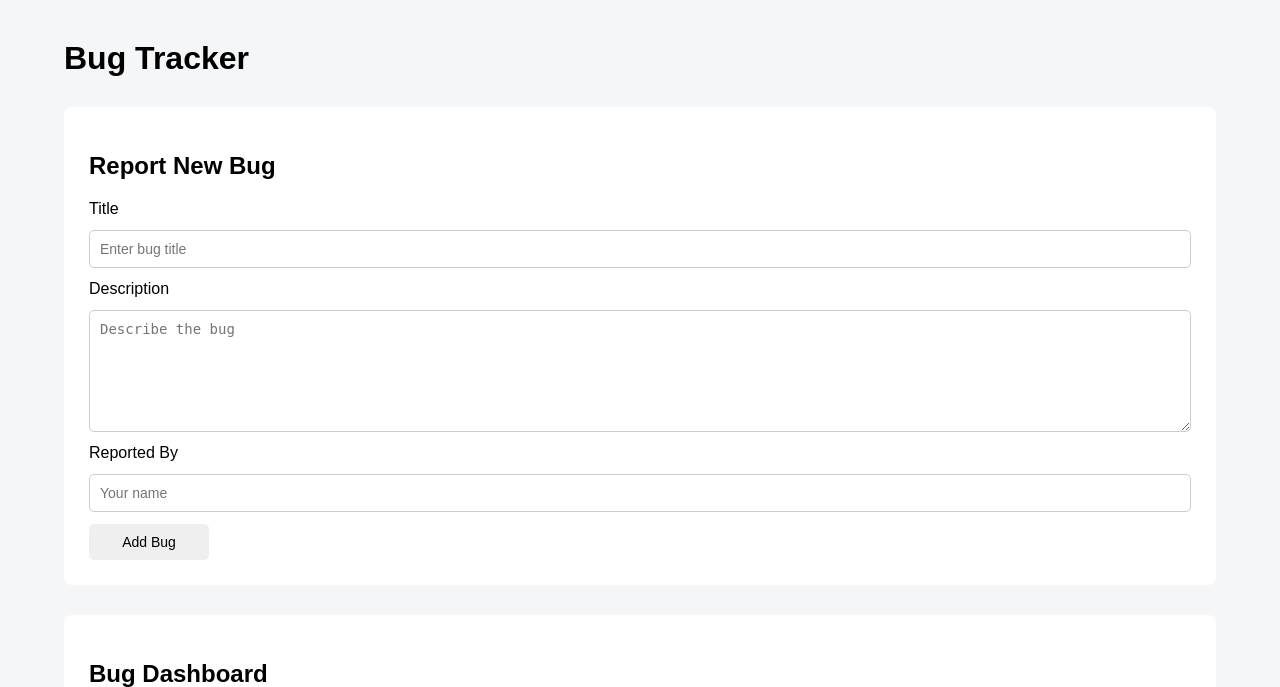
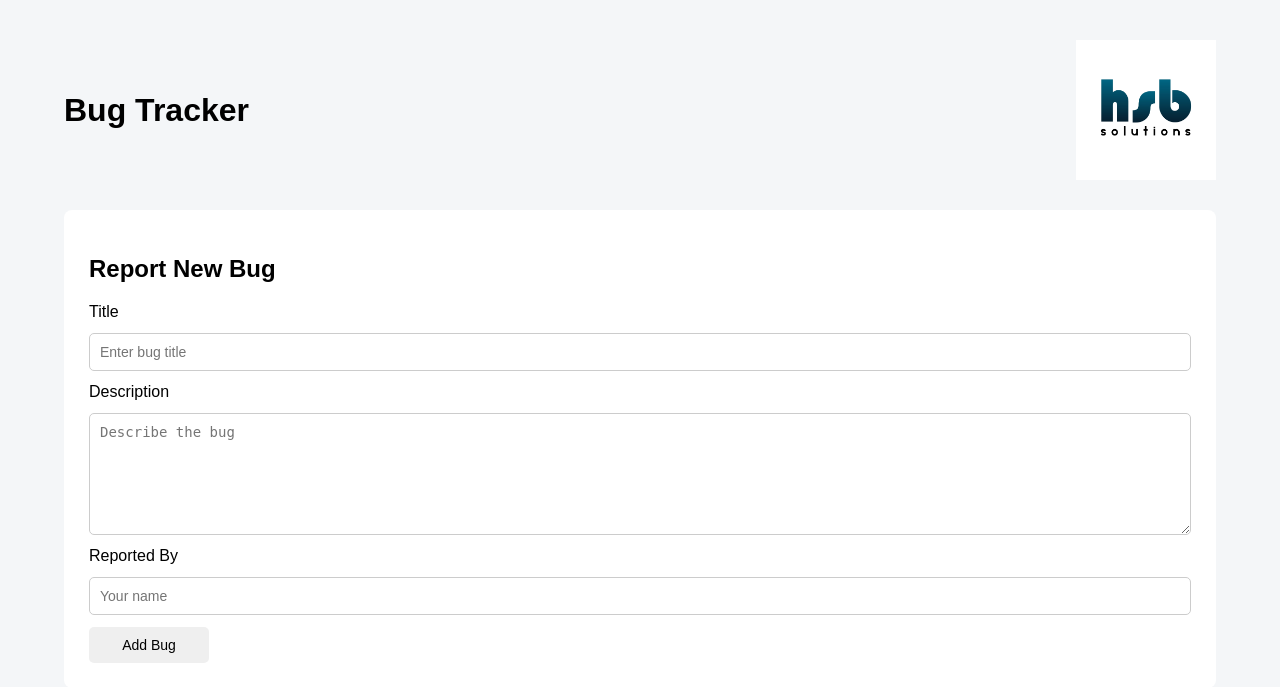
Before and after one commit to akkustunahann/bug-tracker, a Flask app: page / in a window 1280 px wide. Shown: the top 687 px of the page. Run offline with Flask 3, Linux system fonts and the light colour scheme; data that the repository does not hold is empty.

Commit message:
Add HSB logo and improve status dropdown

```diff
--- a/static/style.css
+++ b/static/style.css
@@ -9,10 +9,6 @@ body {
     width: 90%;
     max-width: 1200px;
     margin: 40px auto;
-}
-
-h1 {
-    margin-bottom: 30px;
 }
 
 .form-section,
@@ -98,3 +94,27 @@ th {
     border-radius: 5px;
     font-weight: bold;
 }
+
+.header {
+    display: flex;
+    justify-content: space-between;
+    align-items: center;
+    margin-bottom: 30px;
+}
+
+.header h1 {
+    margin: 0;
+}
+
+.hsb-logo {
+    width: 140px;
+    height: auto;
+}
+
+select {
+    font-size: 15px;
+    padding: 7px 10px;
+    min-width: 125px;
+    border: 1px solid #ccc;
+    border-radius: 5px;
+}
--- a/templates/index.html
+++ b/templates/index.html
@@ -17,13 +17,21 @@
 
     <div class="container">
 
-        <h1>Bug Tracker</h1>
+        <div class="header">
+            <h1>Bug Tracker</h1>
+
+            <img
+            src="{{ url_for('static', filename='hsb-logo.jpeg') }}"
+            alt="HSB Solutions Logo"
+            class="hsb-logo"
+            >
+        </div>
 
             {% if error %}
 
-            <div class="error-message">
-                {{ error }}
-            </div>
+        <div class="error-message">
+             {{ error }}
+        </div>
 
             {% endif %}
 
```
Also changed, not shown: static/hsb-logo.jpeg (added).
